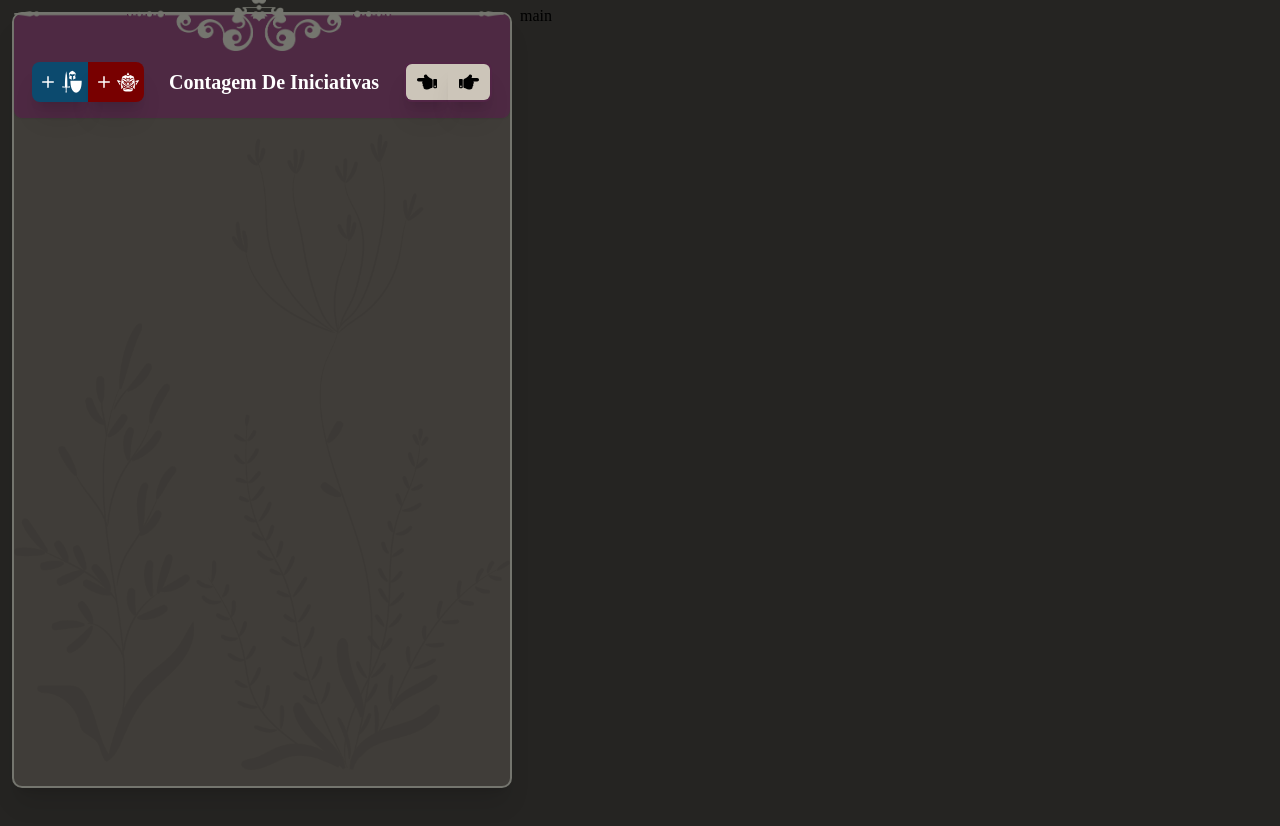
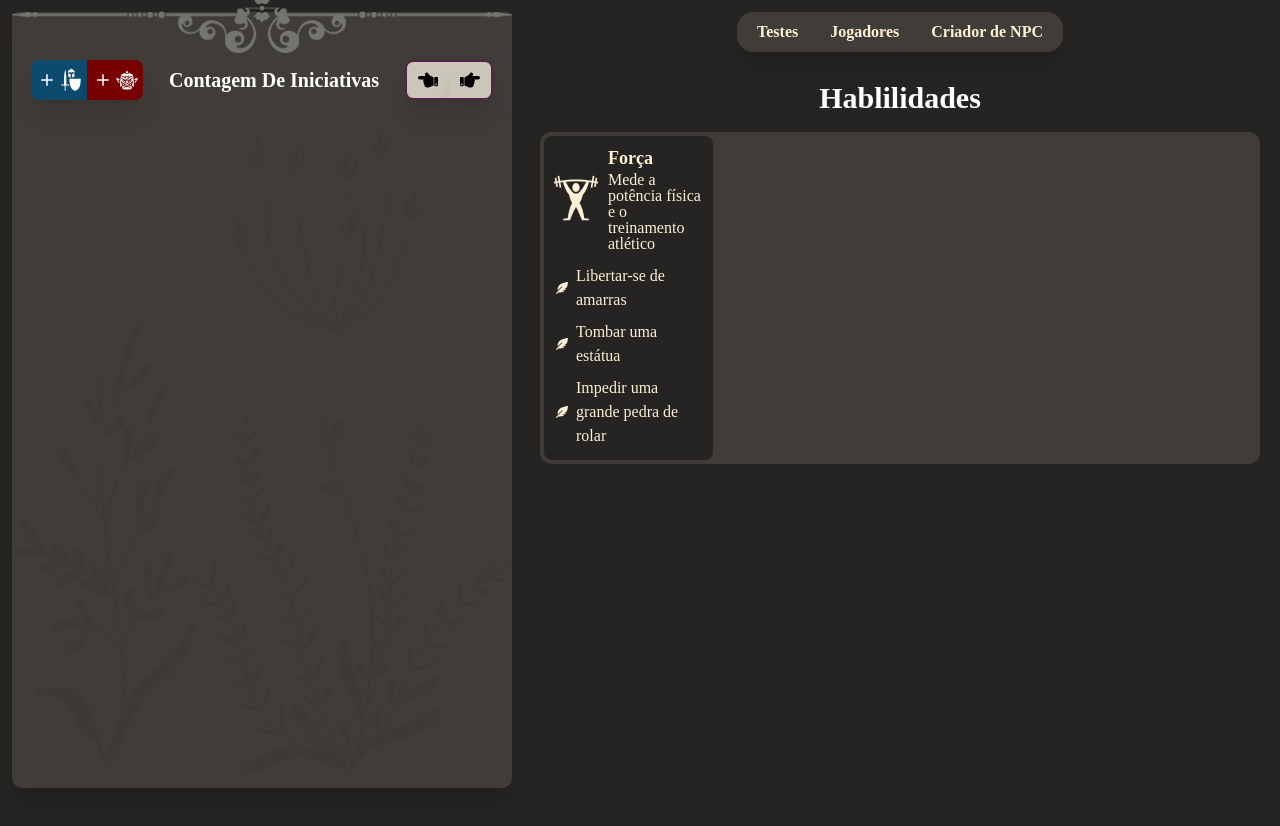
Before and after one commit to PedroVMLopes/iniciative-calculator, a React (Create React App) app: page / in a window 1280 px wide. Shown: the top 826 px of the page. After the commit the page ends 800 px from the top, so only its background shows below. Built offline with nearby package versions, Linux system fonts and the light colour scheme; a web font is replaced by a local one.

Commit message:
Início da implementação da aba de Testes

```diff
--- a/src/App.js
+++ b/src/App.js
@@ -7,7 +7,7 @@ import Main from "./components/Main/Main";
 
 function App() {
   return (
-    <div className="App flex-row">
+    <div className="flex-row w-screen max-w-screen">
       <MenuLateral />
       <Main />
     </div>
--- a/src/components/Main/Main.js
+++ b/src/components/Main/Main.js
@@ -1,9 +1,17 @@
 import React from "react";
+import Testes from "./Testes";
 
 export default function Main() {
   return (
-    <div className="flex h-[120vh]  ml-[520px] pt-2">
-      <div>main</div>
+    <div className="Main flex flex-col items-center w-[calc(100%-520px)] ml-[520px] mt-0 m-3 p-3">
+      <div className="NavBar flex bg-[var(--cinza-medio)] rounded-2xl p-1 justify-evenly max-w-3xl text-[var(--bege)] font-bold shadow-xl">
+        <button className="p-2 mx-2">Testes</button>
+        <button className="p-2 mx-2">Jogadores</button>
+        <button className="p-2 mx-2">Criador de NPC</button>
+      </div>
+      <div className="Content flex mt-3">
+        <Testes />
+      </div>
     </div>
   );
 }
--- /dev/null
+++ b/src/components/Main/Testes.js
@@ -0,0 +1,58 @@
+import React from "react";
+
+/* Ícones */
+import { GiWeightLiftingUp } from "react-icons/gi";
+import { FaFeatherAlt } from "react-icons/fa";
+
+const Testes = () => {
+  return (
+    <div className="flex flex-col items-center text-white">
+      <h1 className="font-bold font-unifraktur text-3xl pt-4">Hablilidades</h1>
+      <div className="grid md:grid-cols-2 lg:grid-cols-3 xl:grid-cols-4 gap-1 text-[var(--bege)] bg-[var(--cinza-medio)] rounded-xl m-2 mt-4">
+        <div className="flex flex-col p-2 m-1 rounded-lg bg-[var(--cinza-escuro)]">
+          <div className="flex flex-row border-b-2">
+            <div className="text-5xl flex items-center">
+              <GiWeightLiftingUp />
+            </div>
+            <div className="ml-2">
+              <h2 className="font-bold font-unifraktur text-lg">Força</h2>
+              <h3>Mede a potência física e o treinamento atlético</h3>
+            </div>
+          </div>
+          <div className="pt-2">
+            <ul>
+              <li className="p-1">
+                <div className="flex flex-row text-[12px] items-center">
+                  <div className="width-[12px]">
+                    <FaFeatherAlt />
+                  </div>
+                  <p className="ml-2 text-base">Libertar-se de amarras</p>
+                </div>
+              </li>
+              <li className="p-1">
+                <div className="flex flex-row text-[12px] items-center">
+                  <div className="width-[12px]">
+                    <FaFeatherAlt />
+                  </div>
+                  <p className="ml-2 text-base">Tombar uma estátua</p>
+                </div>
+              </li>
+              <li className="p-1">
+                <div className="flex flex-row text-[12px] items-center">
+                  <div className="width-[12px]">
+                    <FaFeatherAlt />
+                  </div>
+                  <p className="ml-2 text-base">
+                    Impedir uma grande pedra de rolar
+                  </p>
+                </div>
+              </li>
+            </ul>
+          </div>
+        </div>
+      </div>
+    </div>
+  );
+};
+
+export default Testes;
--- a/src/components/MenuLateral/MenuLateral.css
+++ b/src/components/MenuLateral/MenuLateral.css
@@ -7,7 +7,6 @@
   display: flex;
   flex-direction: column;
   margin: 0.75rem;
-  border: 2px solid #74756e;
   border-radius: 10px;
 }
 
--- a/src/components/MenuLateral/MenuLateral.js
+++ b/src/components/MenuLateral/MenuLateral.js
@@ -66,22 +66,22 @@ const MenuLateral = () => {
 
   return (
     <div className="menu-lateral shadow-xl">
-      <div className="sticky pb-2 top-0 z-20 bg-[#522546] bg-opacity-80 shadow-sm rounded-lg">
+      <div className="sticky pb-2 top-0 z-20 bg-[var(--cinza-medio)] shadow-sm rounded-t-md">
         <img
           src="../Decoracao__topo.png"
-          className="fixed max-w-[490px] -top-3 -z-5"
+          className="fixed max-w-[500px] -top-3 -z-5"
         ></img>
         <div className="flex items-center justify-evenly mt-2 mb-2 pt-10 z-10">
           <div className="flex">
             <button
               onClick={toggleExpandPlayer}
-              className="w-14 h-10 p-1 bg-sky-900  flex items-center justify-evenly rounded-l-lg text-white hover:bg-sky-950 hover:border-sky-950 text-2xl font-extrabold shadow-xl "
+              className="w-14 h-10 p-1 bg-sky-900  flex items-center justify-evenly rounded-l-lg text-white hover:bg-sky-950  text-2xl font-extrabold shadow-xl "
             >
               <IoIosAdd /> <GiBattleGear />
             </button>
             <button
               onClick={toggleExpandInimigo}
-              className="w-14 h-10 p-1 bg-[var(--vermelho-escuro)] flex items-center justify-evenly rounded-r-lg text-white hover:bg-red-950 hover:border-red-950 text-2xl font-extrabold shadow-xl "
+              className="w-14 h-10 p-1 bg-[var(--vermelho-escuro)] flex items-center justify-evenly rounded-r-lg text-white hover:bg-red-950 text-2xl font-extrabold shadow-xl "
             >
               <IoIosAdd /> <GiOrcHead />
             </button>
--- a/src/components/MenuLateral/NumeroIniciativa/NumeroIniciativa.js
+++ b/src/components/MenuLateral/NumeroIniciativa/NumeroIniciativa.js
@@ -1,7 +1,7 @@
 import React from "react";
 export default function NumeroIniciativa(prop) {
   return (
-    <div className="weight-bold color-white">
+    <div className="weight-bold color-white w-[25px]">
       <h1>{prop.iniciativa}</h1>
     </div>
   );
```
